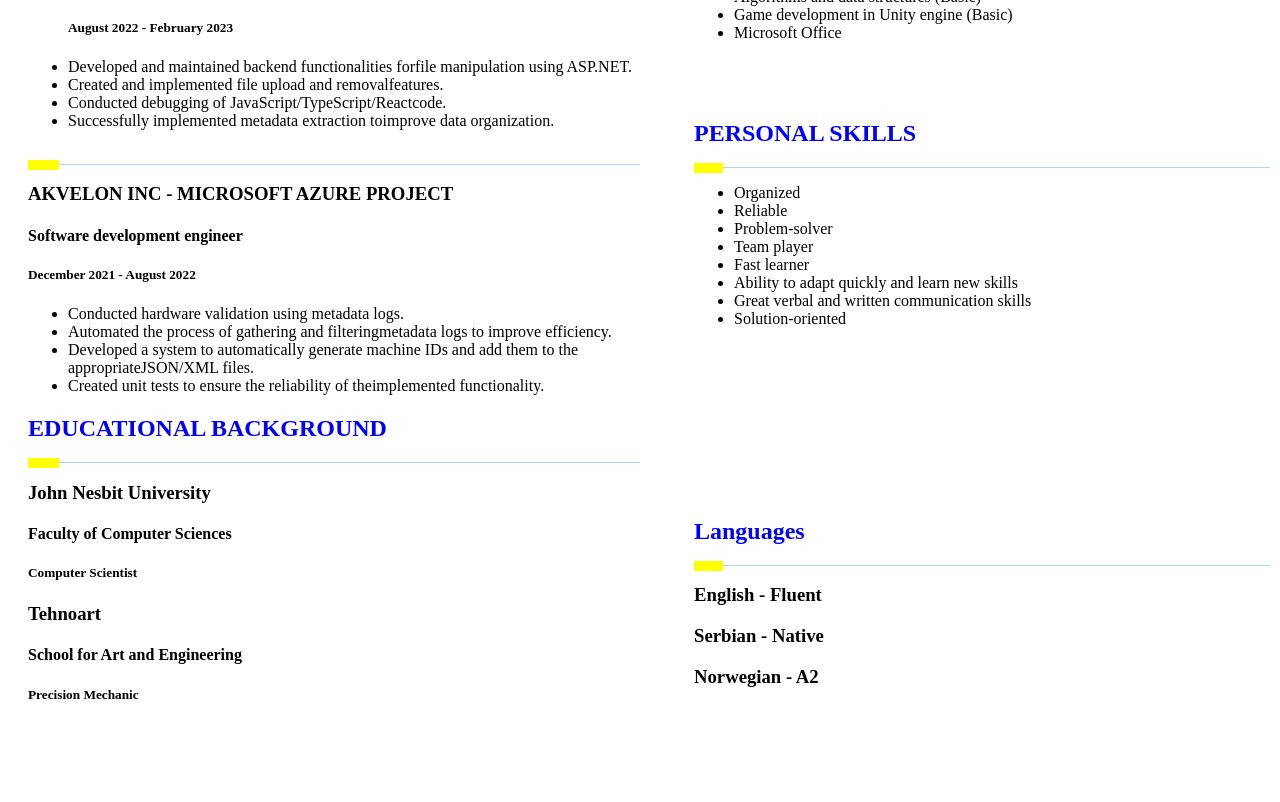
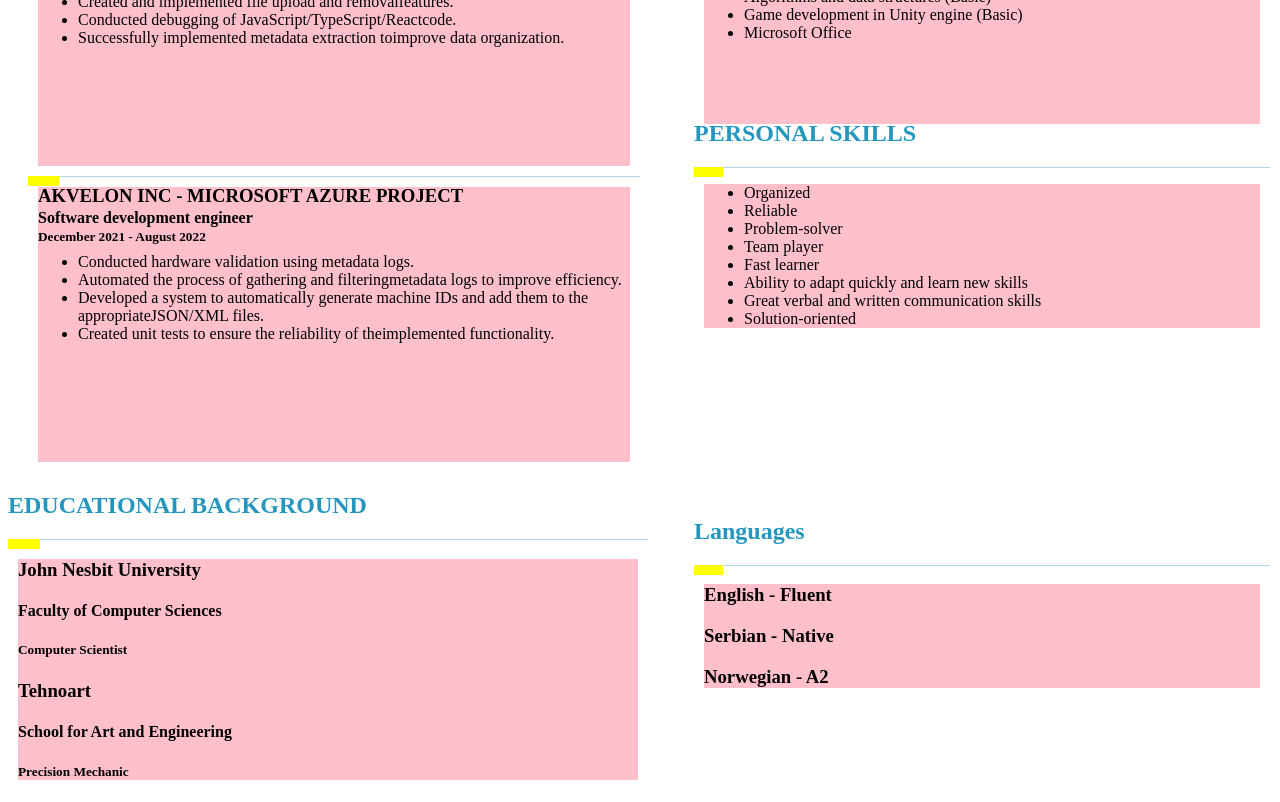
Before and after one commit to lukaradulovic1/lukaradulovic1.github.io, a plain HTML site: page index.html in a window 1280 px wide. Shown: the part 428-1230 px from the top of the page. Before the commit the page ends 1175 px from the top, so only its background shows below. Drawn offline with Linux system fonts and the light colour scheme.

Commit message:
Added styling for card contents

```diff
--- a/index.html
+++ b/index.html
@@ -13,12 +13,14 @@
     <section>
       <header>
         <div class="header">
+          <div class="cardContent">
             <h1 class="name">Luka Radulović</h1>
             <p>+381 64 48 27 488</p>
             <p>luka.radulovic.011@gmail.com</p>
             <br />
             <p>https://www.linkedin.com/in/luka-radulovic-jnet/</p>
             <p>github.com/lukaradulovic1/</p>
+          </div>
         </div>
       </header>
     </section>
@@ -31,11 +33,18 @@
           <div class="smallRectangle"></div>
           <div class="longLine"></div>
         </div>
+        <div class="cardContent">
+          <div class="companyTitle">
             <h3>AKVELON INC - WILLOW INC</h3>
-        <br />
+          </div>
+          <div class="positionTitle">
+            <h4>Software development engineer</h4>
+          </div>
+          <div class="workTime">
+            <h5>August 2022 - February 2023</h5>
+          </div>
+          <div class="jobDescriptionList">
             <ul>
-          <h4>Software development engineer</h4>
-          <h5>August 2022 - February 2023</h5>
               <li>
                 Developed and maintained backend functionalities forfile
                 manipulation using ASP.NET.
@@ -47,14 +56,23 @@
                 organization.
               </li>
             </ul>
-        <br />
+          </div>
+        </div>
         <div class="lineSplitter">
           <div class="smallRectangle"></div>
           <div class="longLine"></div>
         </div>
+        <div class="cardContent">
+          <div class="companyTitle">
             <h3>AKVELON INC - MICROSOFT AZURE PROJECT</h3>
+          </div>
+          <div class="positionTitle">
             <h4>Software development engineer</h4>
+          </div>
+          <div class="workTime">
             <h5>December 2021 - August 2022</h5>
+          </div>
+          <div class="jobDescriptionList">
             <ul>
               <li>Conducted hardware validation using metadata logs.</li>
               <li>
@@ -71,6 +89,9 @@
               </li>
             </ul>
           </div>
+        </div>
+      </div>
+  </div>
   </section>
   <section>
     <div class="skills">
@@ -78,6 +99,7 @@
         <div class="cardTitle">
           <h2>PROFESSIONAL SKILLS</h2>
         </div>
+        <div class="cardContent">
           <div class="lineSplitter">
             <div class="smallRectangle"></div>
             <div class="longLine"></div>
@@ -93,6 +115,7 @@
             <li>Microsoft Office</li>
           </ul>
         </div>
+      </div>
       <div class="personal">
         <div class="cardTitle">
           <h2>PERSONAL SKILLS</h2>
@@ -101,6 +124,7 @@
           <div class="smallRectangle"></div>
           <div class="longLine"></div>
         </div>
+        <div class="cardContent">
           <ul>
             <li>Organized</li>
             <li>Reliable</li>
@@ -112,7 +136,7 @@
             <li>Solution-oriented</li>
           </ul>
         </div>
-        <div>
+      </div>
       <div class="languages">
         <div class="cardTitle">
           <h2>Languages</h2>
@@ -121,9 +145,11 @@
           <div class="smallRectangle"></div>
           <div class="longLine"></div>
         </div>
+        <div class="cardContent">
           <h3>English - Fluent</h3>
           <h3>Serbian - Native</h3>
           <h3>Norwegian - A2</h3>
+        </div>
       </div>
     </div>
   </section>
@@ -131,11 +157,12 @@
     <div class="educationCard">
       <div class="cardTitle">
         <h2>EDUCATIONAL BACKGROUND</h2>
+      </div>
       <div class="lineSplitter">
         <div class="smallRectangle"></div>
         <div class="longLine"></div>
       </div>
-      </div>
+      <div class="cardContent">
         <h3>John Nesbit University</h3>
         <h4>Faculty of Computer Sciences</h4>
         <h5>Computer Scientist</h5>
--- a/styles.css
+++ b/styles.css
@@ -10,6 +10,7 @@
 
 .experienceCard {
   width: 50%;
+  height: 275px;
 }
 
 .skills {
@@ -41,10 +42,13 @@
 
 .educationCard {
   width: 50%;
+  position: absolute;
+  top: 900px;
 }
 
-.cardTitle {
-  color: blue;
+.cardTitle,
+.name {
+  color: #2596be;
 }
 
 .lineSplitter {
@@ -55,10 +59,34 @@
   border-bottom: 10px solid yellow;
   position: absolute;
   width: 5%;
-  top: -4px;
 }
 
 .longLine {
   border-bottom: 1px solid lightblue;
   left: 50px;
 }
+
+.cardContent {
+  background: pink;
+  height: 100%;
+  position: relative;
+  margin: 10px;
+}
+
+.companyTitle h3 {
+  position: absolute;
+  top: -20px;
+}
+.positionTitle h4 {
+  position: absolute;
+  top: 1px;
+}
+.workTime h5 {
+  position: absolute;
+  top: 20px;
+}
+
+.jobDescriptionList ul {
+  position: absolute;
+  top: 50px;
+}
```
Lines whose indentation alone changed are shown as unchanged.
